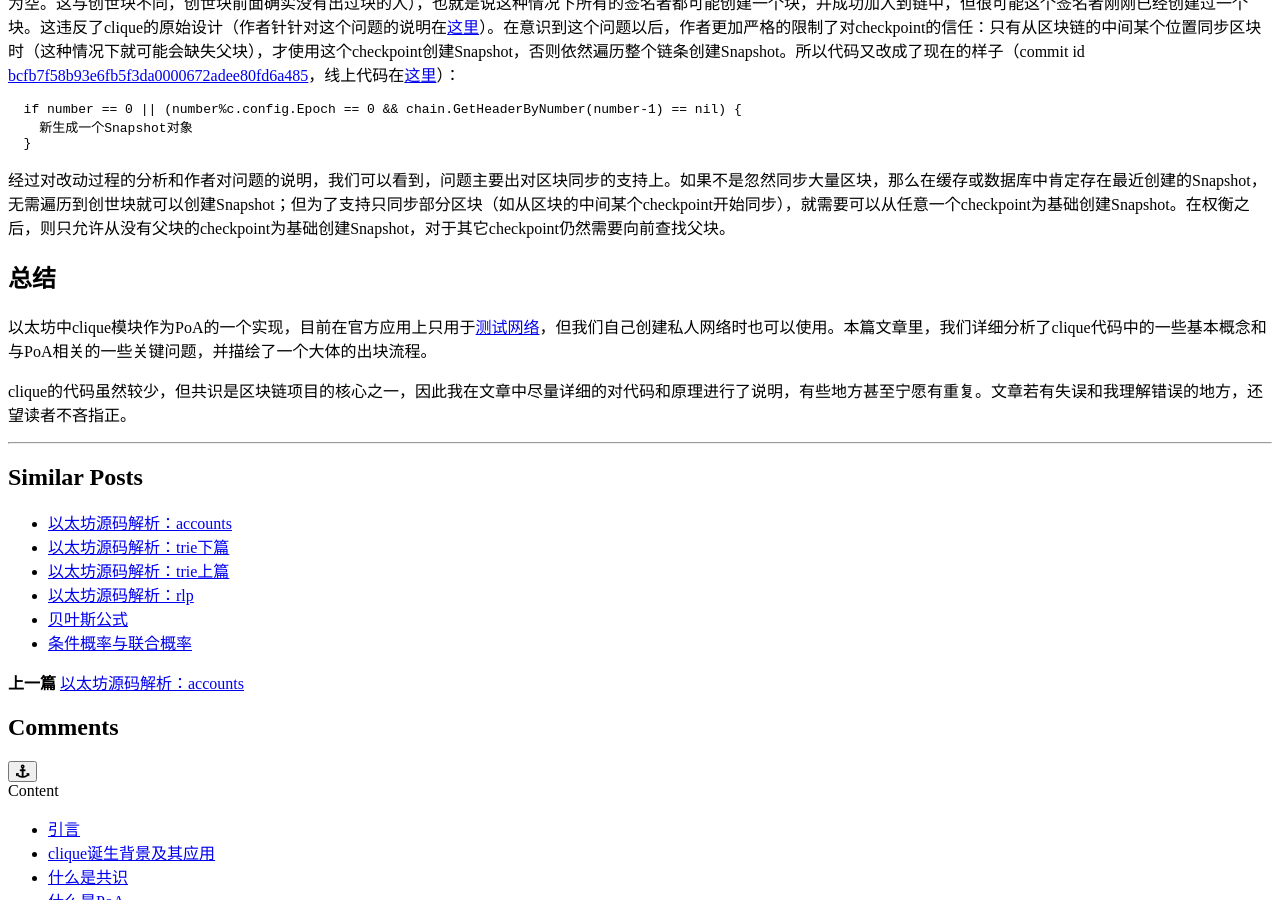
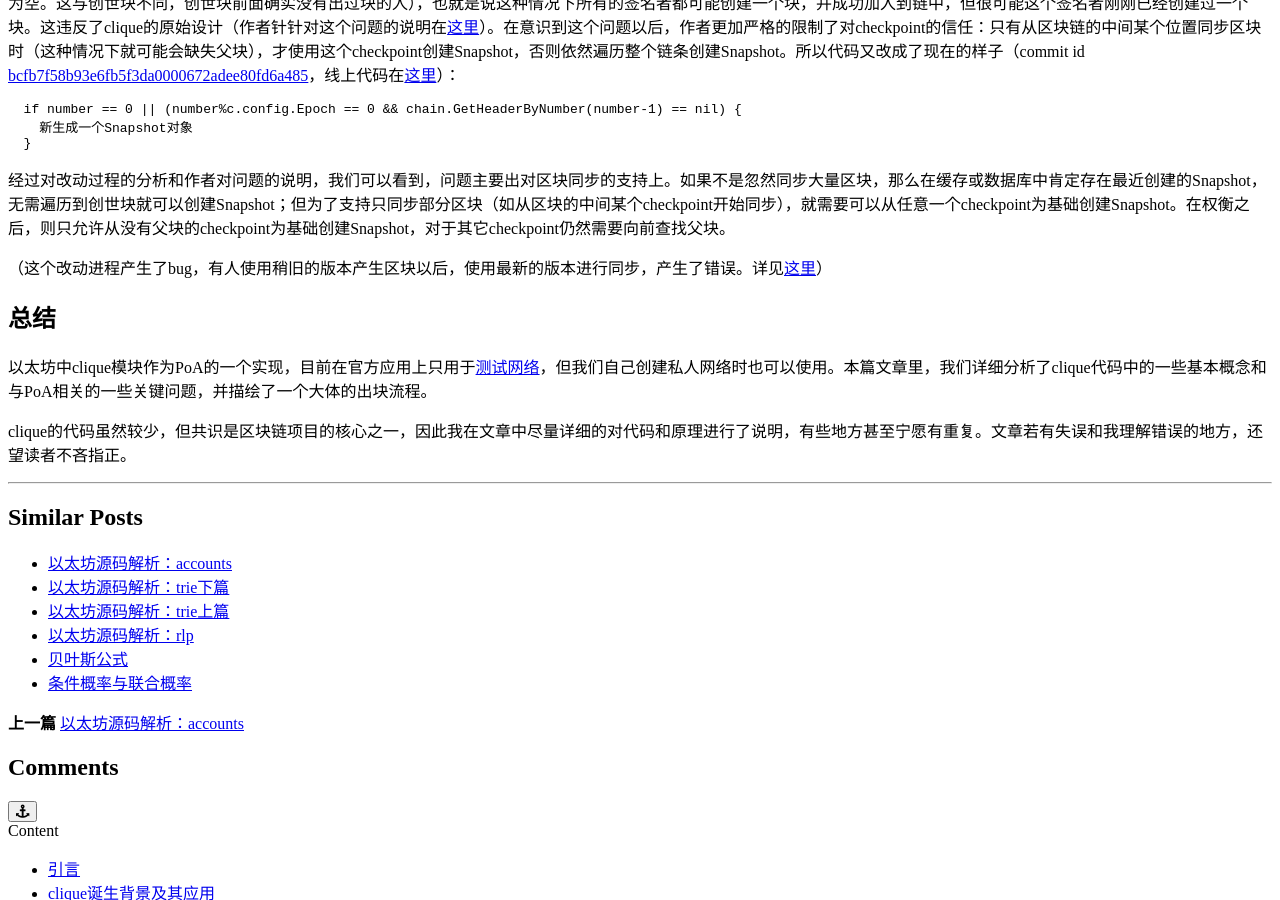
Before and after one commit to fatcat22/fatcat22.github.io, a Jekyll site: the page built from _posts/2019-02-01-ethereum-clique.md, in a window 1280 px wide and 900 px high, scrolled down 16539 px. Built offline with Jekyll 4.4.1, drawn with Linux system fonts in a browser that asks for light colours; comment, search, counter and statistics services are not loaded; a style sheet for code colours, icons or effects is not loaded.

Commit message:
add issue link

```diff
--- a/_posts/2019-02-01-ethereum-clique.md
+++ b/_posts/2019-02-01-ethereum-clique.md
@@ -701,6 +701,8 @@ clique有投票机制，如果及时发现某人作恶，其他签名者可以
 
 经过对改动过程的分析和作者对问题的说明，我们可以看到，问题主要出对区块同步的支持上。如果不是忽然同步大量区块，那么在缓存或数据库中肯定存在最近创建的Snapshot，无需遍历到创世块就可以创建Snapshot；但为了支持只同步部分区块（如从区块的中间某个checkpoint开始同步），就需要可以从任意一个checkpoint为基础创建Snapshot。在权衡之后，则只允许从没有父块的checkpoint为基础创建Snapshot，对于其它checkpoint仍然需要向前查找父块。
 
+（这个改动进程产生了bug，有人使用稍旧的版本产生区块以后，使用最新的版本进行同步，产生了错误。详见[这里](https://github.com/ethereum/go-ethereum/issues/17849)）
+
 
 # 总结
 以太坊中clique模块作为PoA的一个实现，目前在官方应用上只用于[测试网络](https://faucet.rinkeby.io/)，但我们自己创建私人网络时也可以使用。本篇文章里，我们详细分析了clique代码中的一些基本概念和与PoA相关的一些关键问题，并描绘了一个大体的出块流程。
```
